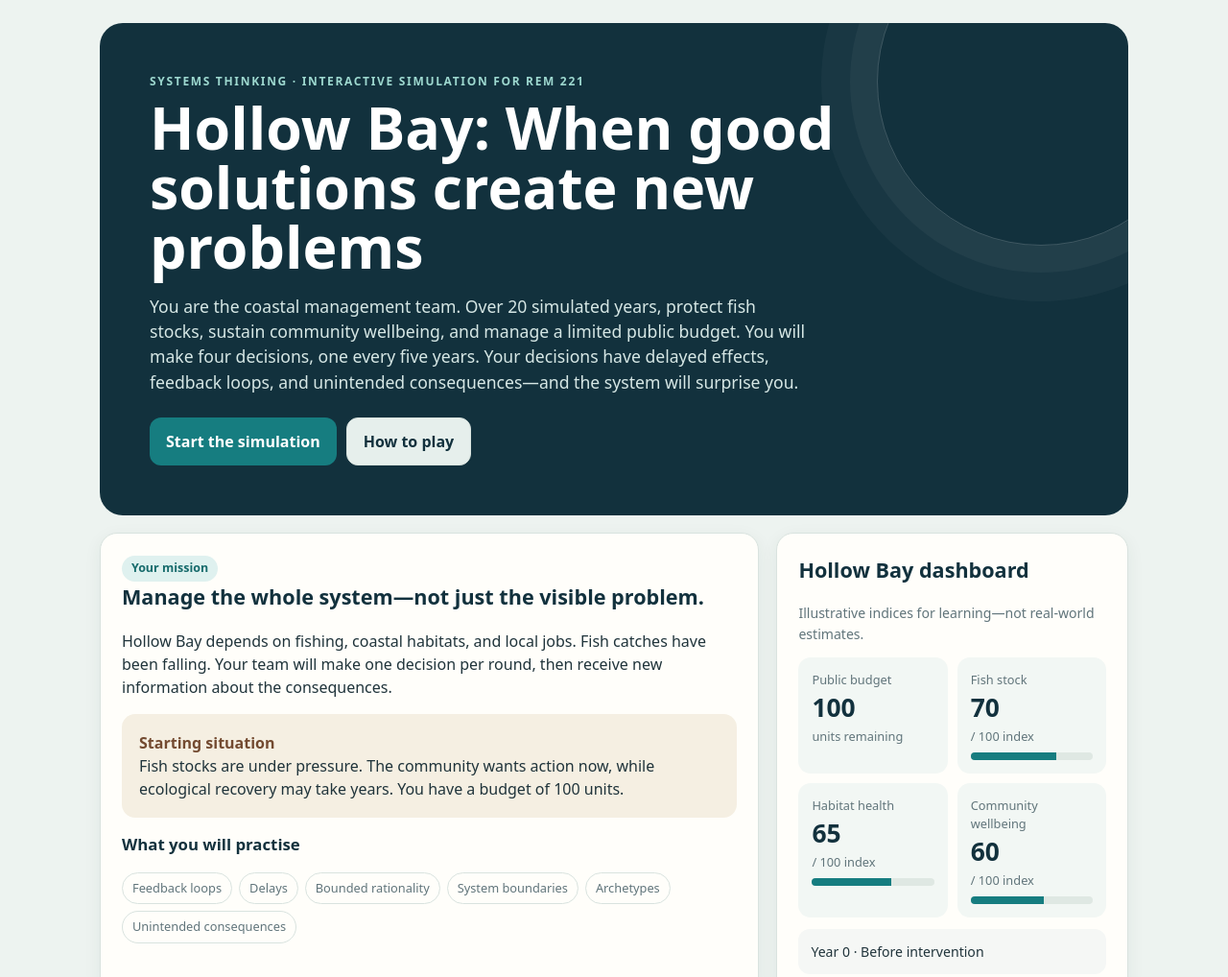
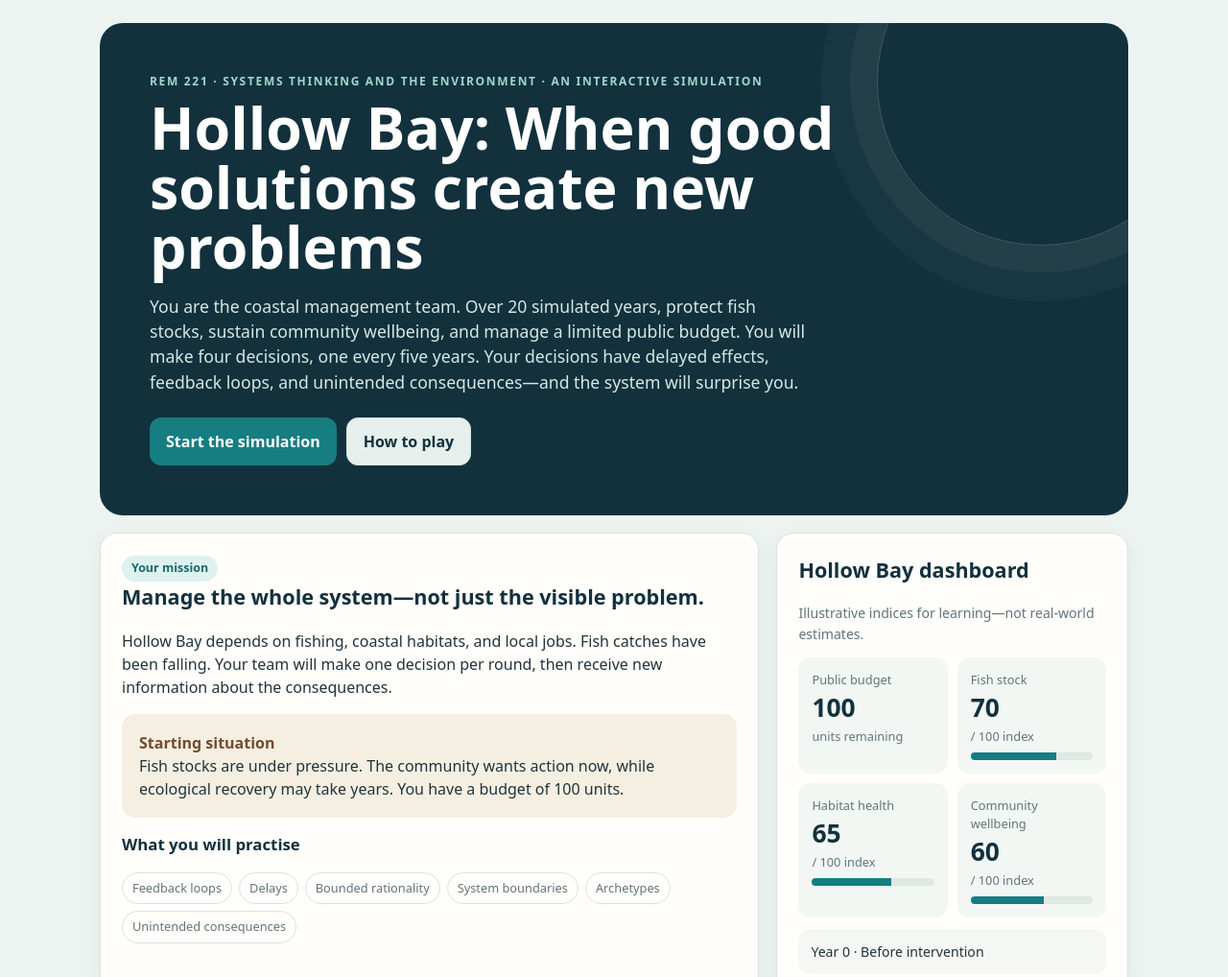
Before and after one commit to pgonzaleze/REM_221_Systems_surprises_simulation, a plain HTML site: page index.html in a window 1280 px wide. Shown: the top 1018 px of the page at 96% size. Drawn offline with Linux system fonts and the light colour scheme.

Commit message:
Update index.html

```diff
--- a/index.html
+++ b/index.html
@@ -37,7 +37,7 @@ button,select,input,textarea{font:inherit}button{cursor:pointer;border:0;border-
 <body>
 <div class="wrap">
 <header class="hero">
-  <div class="kicker">Systems thinking · Interactive simulation for REM 221</div>
+  <div class="kicker">REM 221 · Systems Thinking and the Environment  · An interactive simulation</div>
   <h1>Hollow Bay: When good solutions create new problems</h1>
   <p>You are the coastal management team. Over 20 simulated years, protect fish stocks, sustain community wellbeing, and manage a limited public budget. You will make four decisions, one every five years. Your decisions have delayed effects, feedback loops, and unintended consequences—and the system will surprise you.</p>
   <div class="hero-actions">
```
